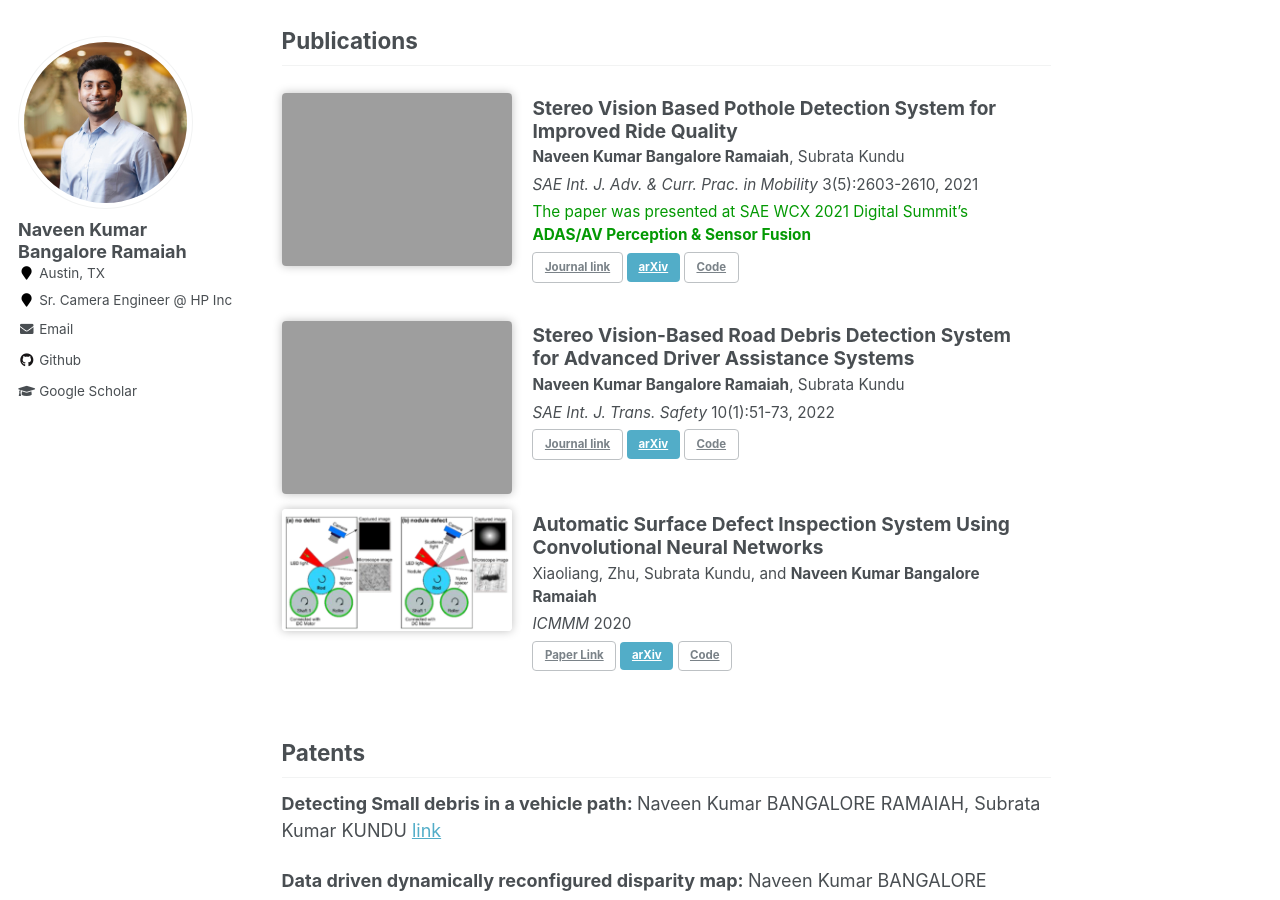
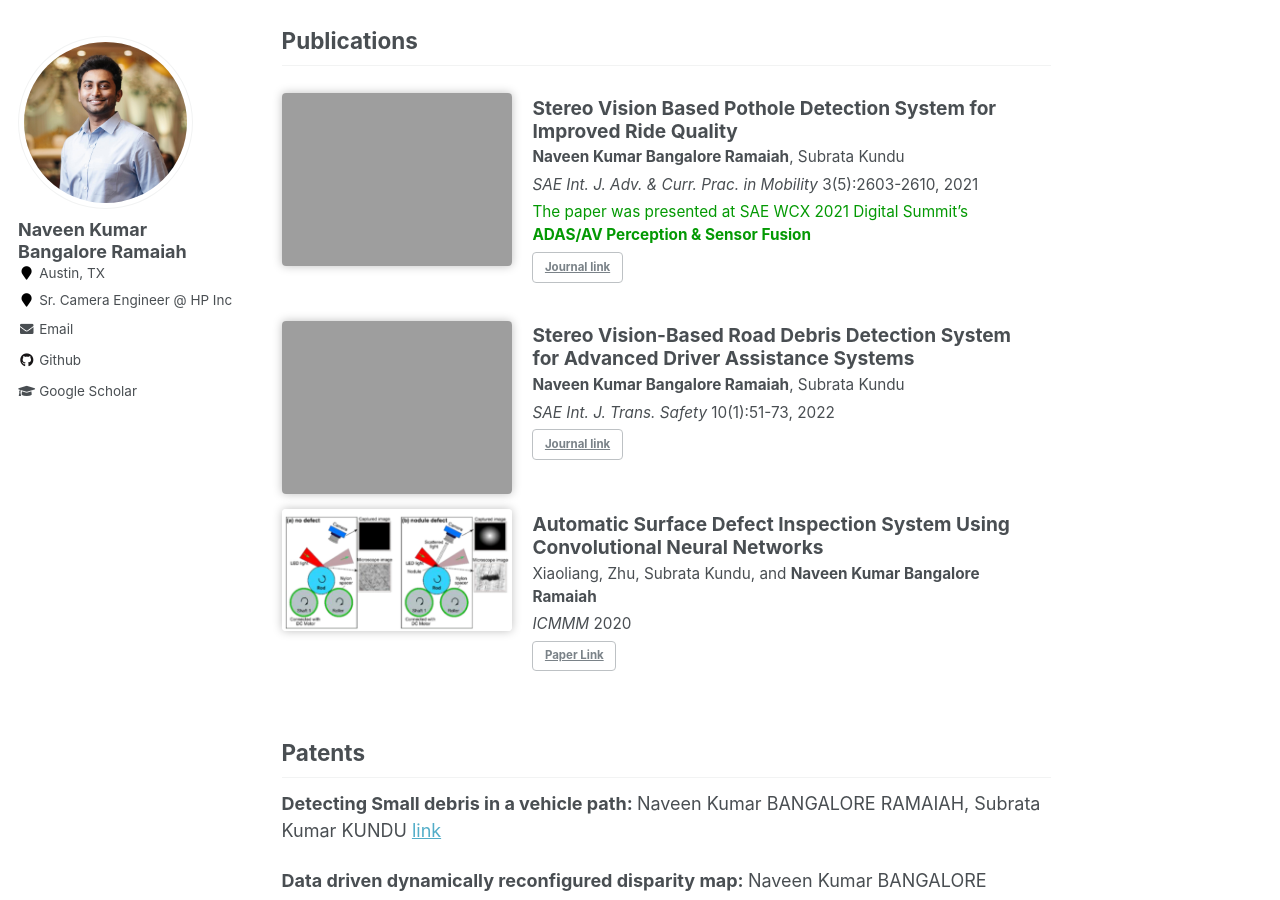
Before and after one commit to naveen-bangalore/nbangalore.github.io, a Jekyll site: the page built from index.html, in a window 1280 px wide and 900 px high, scrolled down 528 px. Built offline with Jekyll 4.4.1, drawn with Linux system fonts in a browser that asks for light colours.

Commit message:
Update publications.yml

```diff
--- a/_data/publications.yml
+++ b/_data/publications.yml
@@ -6,21 +6,15 @@ all:
     teaser: Pothole_1.png
     links:
       - "[Journal link](https://doi.org/10.4271/2021-01-0085){: .btn .btn--inverse}"
-      - "[arXiv](){: .btn .btn--info}"
-      - "[Code](){: .btn .btn--inverse}"
   - title: "Stereo Vision-Based Road Debris Detection System for Advanced Driver Assistance Systems"
     authors: "**Naveen Kumar Bangalore Ramaiah**, Subrata Kundu"
     venue: "*SAE Int. J. Trans. Safety* 10(1):51-73, 2022"
     teaser: RoadDebris_1.png
     links:
       - "[Journal link](https://doi.org/10.4271/09-10-01-0003){: .btn .btn--inverse}"
-      - "[arXiv](){: .btn .btn--info}"
-      - "[Code](){: .btn .btn--inverse}"
   - title: "Automatic Surface Defect Inspection System Using Convolutional Neural Networks"
     authors: "Xiaoliang, Zhu, Subrata Kundu, and **Naveen Kumar Bangalore Ramaiah**"
     venue: "*ICMMM* 2020"
     teaser: rod_surface_inspection.png
     links:
       - "[Paper Link](https://iopscience.iop.org/article/10.1088/1757-899X/999/1/012012){: .btn .btn--inverse}"
-      - "[arXiv](){: .btn .btn--info}"
-      - "[Code](){: .btn .btn--inverse}"
```
